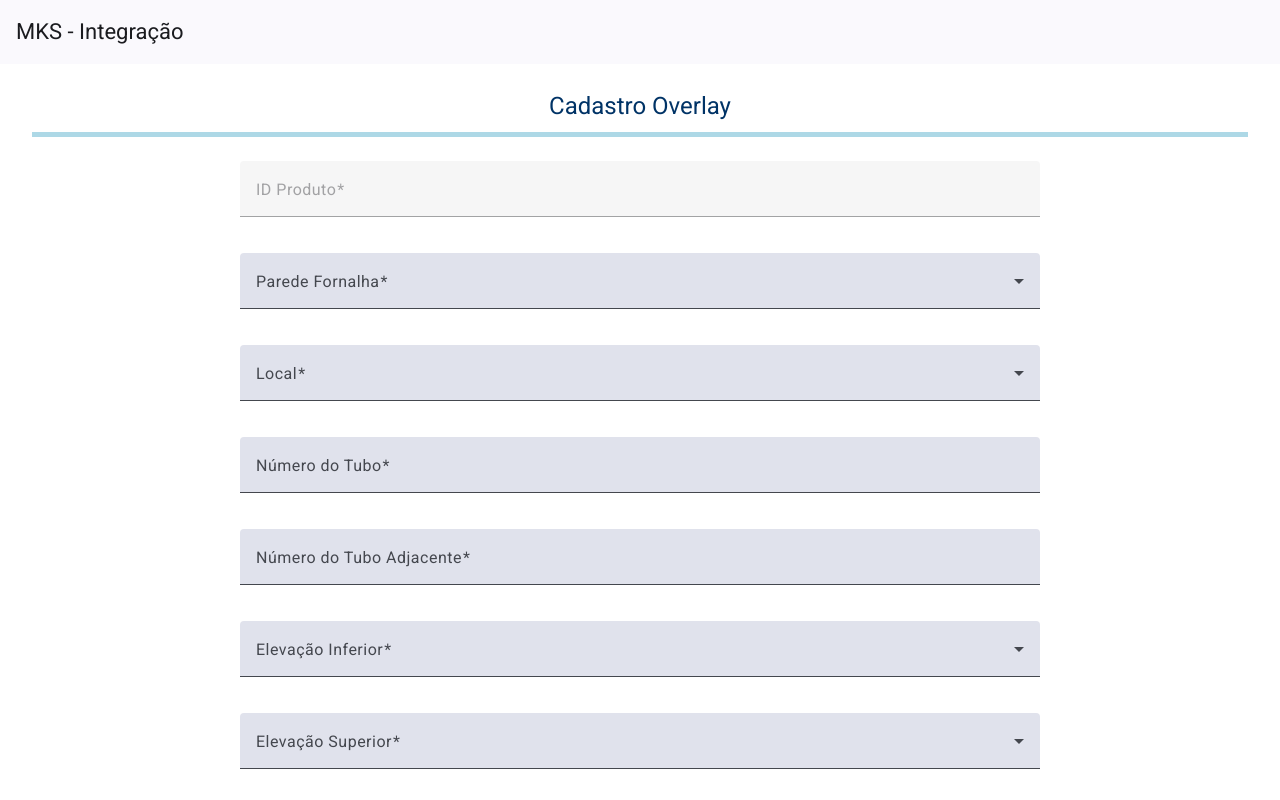
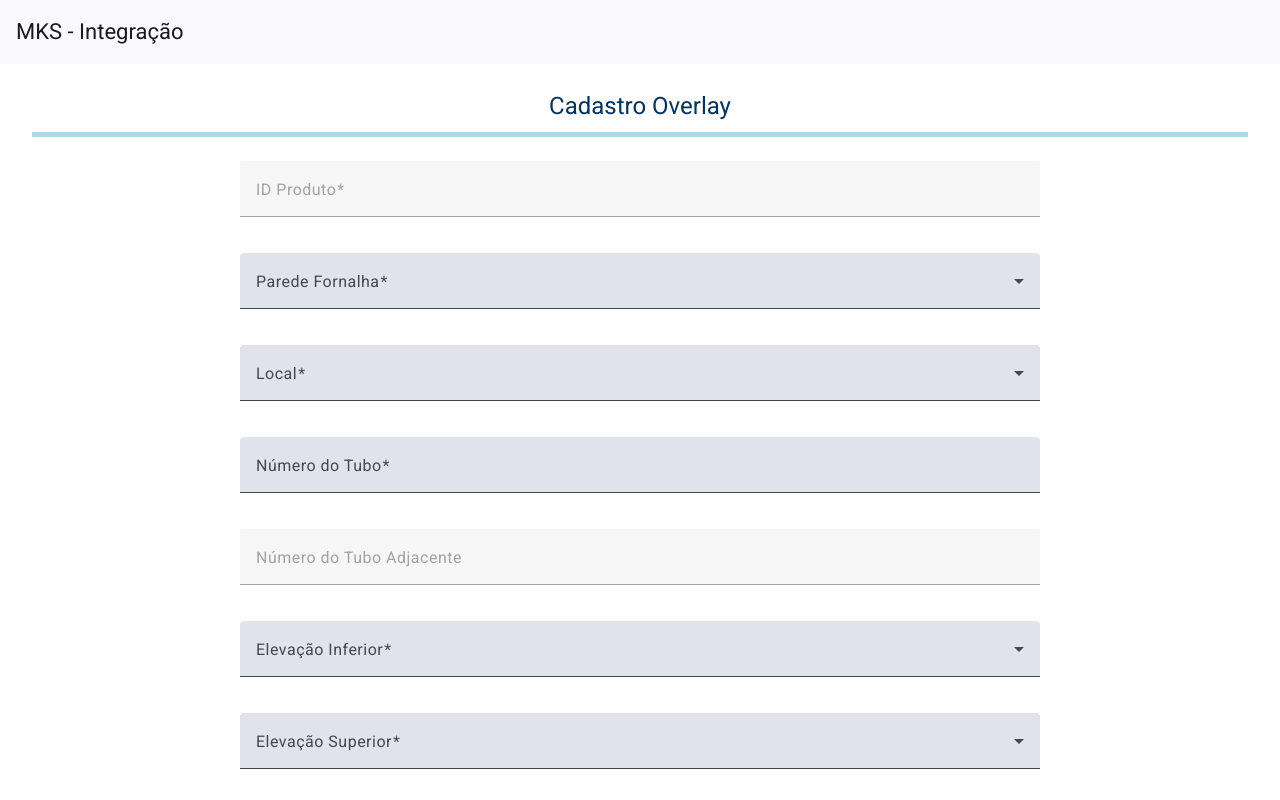
Before and after one commit to robbintj/hsp-mks, an Angular app in the folder frontend-mks/mkstech-front/: page /overlay-form in a window 1280 px wide. Shown: the top 800 px of the page. Built offline with nearby package versions, Linux system fonts and the light colour scheme.

Commit message:
implementar calculo numeroTuboAdjacente no angular

```diff
--- a/frontend-mks/mkstech-front/src/app/overlay/overlay-form/overlay-form.component.html
+++ b/frontend-mks/mkstech-front/src/app/overlay/overlay-form/overlay-form.component.html
@@ -60,7 +60,7 @@
 
   <mat-form-field appearance="fill">
     <mat-label>Número do Tubo Adjacente</mat-label>
-    <input matInput formControlName="numeroTuboAdjacente" />
+    <input matInput formControlName="numeroTuboAdjacente" readonly/>
     <mat-error *ngIf="overlayForm.get('numeroTuboAdjacente')?.hasError('required')">
       Número do Tubo Adjacente é obrigatório
     </mat-error>
--- a/frontend-mks/mkstech-front/src/app/overlay/overlay-form/overlay-form.component.ts
+++ b/frontend-mks/mkstech-front/src/app/overlay/overlay-form/overlay-form.component.ts
@@ -49,7 +49,7 @@ export class OverlayFormComponent implements OnInit {
       paredeFornalha: ['', Validators.required],
       local: ['', Validators.required],
       numeroTubo: ['', Validators.required],
-      numeroTuboAdjacente: ['', Validators.required],
+      numeroTuboAdjacente: [{ value: '', disabled: true }],
       elevacaoInferior: ['', Validators.required],
       elevacaoSuperior: ['', Validators.required],
       dimensao: ['', Validators.required],
@@ -99,6 +99,13 @@ export class OverlayFormComponent implements OnInit {
     // const idOverlay = this.isEdit ? this.id.toString() : '';
     const idOverlay = this.isEdit ? (this.id || '').toString() : ''; // Certifique-se de que idOverlay é uma string
 
+    // Calcular numeroTuboAdjacente
+  let numeroTuboAdjacente = '';
+  if (local === 'TUBO' && numeroTubo) {
+    numeroTuboAdjacente = (parseInt(numeroTubo, 10) + 1).toString();
+  }
+
+  this.overlayForm.get('numeroTuboAdjacente')?.setValue(numeroTuboAdjacente);
 
     if (local && paredeFornalha && numeroTubo) {
       const idProduto = local.substring(0, 2) + numeroTubo + paredeFornalha.substring(0, 2) + idOverlay;
```
